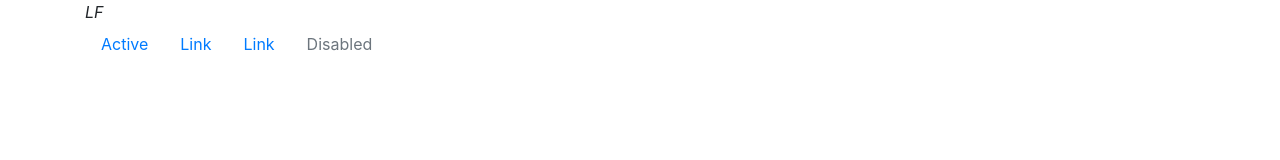
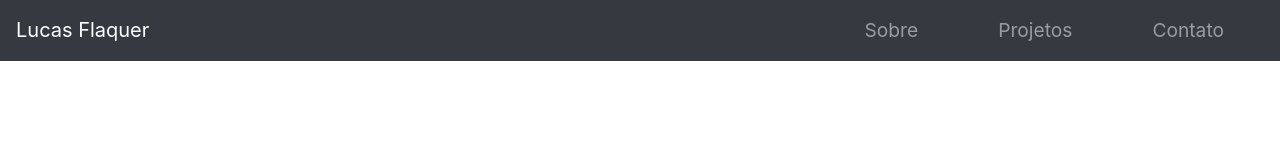
Before and after one commit to LucasFlaquer/myPortifolio, a plain HTML site: page index.html in a window 1280 px wide. Drawn offline with Linux system fonts and the light colour scheme.

Commit message:
creation of the principal menu

```diff
--- /dev/null
+++ b/css/main.css
@@ -0,0 +1,4 @@
+.nav-item {
+	margin: auto 40px;
+	font-size: 1.2rem;
+}
--- a/index.html
+++ b/index.html
@@ -3,28 +3,25 @@
 <head>
 	<!-- seta linguagem para portuges -->
 	<meta charset="utf-8">
-
 	<!-- Bootstrap -->
 	<link rel="stylesheet" href="vendors/bootstrap/css/bootstrap.min.css">
-
-
-
+	<!-- css proprio -->
+	<link rel="stylesheet" href="css/main.css">
 	<title>Lucas Flaquer</title>
 </head>
 <body>
-		<header>
-			<div class="container">
-				<em class="logo">LF</em>
-				<nav class="nav">
-					<a class="nav-link" href="#">Active</a>
-  				<a class="nav-link" href="#">Link</a>
-				  <a class="nav-link" href="#">Link</a>
-				  <a class="nav-link disabled" href="#">Disabled</a>
+	<header class="header">
+		<nav class="navbar navbar-dark bg-dark fixed-top ">
+			<a href="#" class="navbar-brand ">Lucas Flaquer</a>
+
+			<ul class="navbar-nav flex-row">
+				<li class="nav-item" ><a class="nav-link" href="#">Sobre</a></li>
+				<li class="nav-item" ><a class="nav-link" href="#">Projetos</a></li>
+				<li class="nav-item" ><a class="nav-link" href="#">Contato</a></li>
+			</ul>
 		</nav>
-			</div>
-		</header><!-- /header -->
+	</header>
 	<section class="main">
-			<figure class></figure>
 
 	</section>
 </body>
```
Lines whose indentation alone changed are shown as unchanged.
